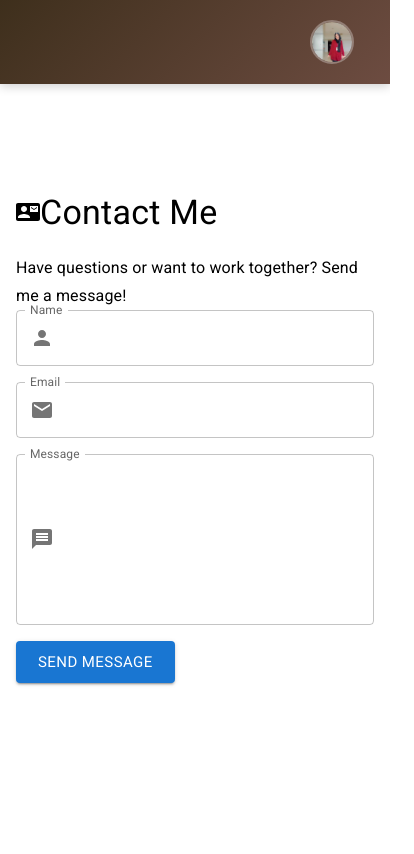
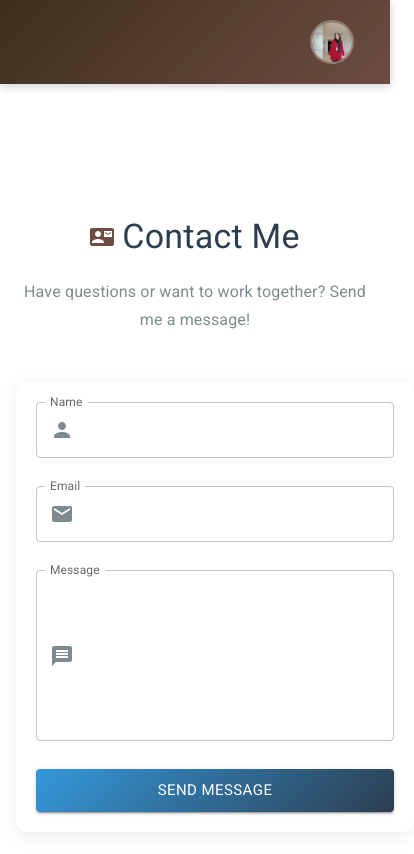
Before and after one commit to adina142/react-css-portfolio, a React (Create React App) app: page /contact in a window 390 px wide. Shown: the top 854 px of the page, 414 px wide, since content can reach past the window. Built offline with nearby package versions, Linux system fonts and the light colour scheme; some icons are missing.

Commit message:
Update Contact.module.css For styling

```diff
--- a/src/pages/Contact/Contact.module.css
+++ b/src/pages/Contact/Contact.module.css
@@ -1,24 +1,199 @@
 .container {
-    padding-top: 3rem;         /* Push form downward a little */
-    padding-left: 260px;       /* Adjust for sidebar width */
-    padding-right: 2rem;
-    box-sizing: border-box;
+  margin-left: 280px;
+  padding: 3rem 1rem;
+  transition: margin 0.3s ease;
+  min-height: calc(100vh - 64px);
+  display: flex;
+  flex-direction: column;
+  justify-content: center;
+  max-width: 1200px; /* Increased max-width */
+}
+
+.headerBox {
+  text-align: center;
+  margin-bottom: 3rem;
+  max-width: 800px; /* Added max-width for header */
+  margin-left: auto;
+  margin-right: auto;
+}
+
+.pageTitle {
+  margin-bottom: 0.5rem;
+  font-weight: 700;
+  color: #2c3e50;
+  display: flex;
+  align-items: center;
+  justify-content: center;
+  gap: 0.5rem;
+}
+
+.pageSubtitle {
+  color: #7f8c8d;
+  font-weight: 400;
+  max-width: 600px;
+  margin: 0 auto;
+}
+
+.titleIcon {
+  font-size: 2rem;
+  color: #6d4c41;
+}
+
+.form {
+  display: flex;
+  flex-direction: column;
+  gap: 1.75rem;
+  width: 100%;
+  max-width: 800px; /* Increased from 700px to 800px */
+  margin: 0 auto;
+  padding: 2.5rem;
+  background: white;
+  border-radius: 12px;
+  box-shadow: 0 4px 20px rgba(0, 0, 0, 0.08);
+  animation: fadeIn 0.5s ease-out;
+}
+
+.formGroup {
+  width: 100%;
+}
+
+.textField {
+  width: 100%;
+}
+
+.textField .MuiOutlinedInput-root {
+  border-radius: 8px;
+}
+
+.textField .MuiOutlinedInput-root:hover .MuiOutlinedInput-notchedOutline {
+  border-color: #6d4c41;
+}
+
+.textField .Mui-focused .MuiOutlinedInput-notchedOutline {
+  border-color: #6d4c41;
+  border-width: 2px;
+}
+
+.inputIcon {
+  color: #7f8c8d;
+}
+
+.messageField {
+  min-height: 150px;
+}
+
+.submitButton {
+  background: linear-gradient(135deg, #3498db 0%, #2c3e50 100%) !important;
+  color: white !important;
+  padding: 0.75rem 3rem;
+  font-weight: 600;
+  margin-top: 1rem;
+  border-radius: 8px;
+  text-transform: none;
+  font-size: 1rem;
+  box-shadow: 0 4px 6px rgba(0, 0, 0, 0.1);
+  transition: all 0.3s ease;
+}
+
+.submitButton:hover {
+  transform: translateY(-2px);
+  box-shadow: 0 6px 12px rgba(0, 0, 0, 0.15);
+}
+
+.successMessage {
+  color: #27ae60;
+  text-align: center;
+  margin-top: 1.5rem;
+  padding: 1rem;
+  background-color: rgba(39, 174, 96, 0.1);
+  border-radius: 8px;
+  animation: slideUp 0.3s ease-out;
+}
+
+/* Animations */
+@keyframes fadeIn {
+  from {
+    opacity: 0;
+    transform: translateY(20px);
+  }
+  to {
+    opacity: 1;
+    transform: translateY(0);
+  }
+}
+
+@keyframes slideUp {
+  from {
+    opacity: 0;
+    transform: translateY(10px);
+  }
+  to {
+    opacity: 1;
+    transform: translateY(0);
+  }
+}
+
+/* Responsive styles */
+@media (max-width: 1200px) {
+  .container {
+    margin-left: 0;
+    padding: 3rem 2rem;
+  }
+}
+
+@media (max-width: 900px) {
+  .form {
+    max-width: 700px;
+    padding: 2rem;
+  }
+}
+
+@media (max-width: 600px) {
+  .container {
+    padding: 1.5rem 1rem;
+  }
+
+  .form {
+    padding: 1.5rem;
+    max-width: 100%;
   }
 
   .pageTitle {
-    margin-bottom: 2rem;
-    text-align: left;
+    font-size: 1.75rem;
+  }
+
+  .pageSubtitle {
+    font-size: 0.9rem;
+  }
+
+  .textField {
+    font-size: 0.875rem;
+  }
+
+  .messageField {
+    min-height: 120px;
+  }
+
+  .submitButton {
+    width: 100%;
+    padding: 0.75rem;
+  }
+}
+
+@media (max-width: 400px) {
+  .container {
+    padding: 1rem 0.75rem;
   }
 
   .form {
-    width: 100%;
-    max-width: 900px;          /* Long horizontal form */
+    padding: 1.25rem;
   }
 
-  .formGroup {
-    margin-bottom: 1rem;
+  .pageTitle {
+    font-size: 1.5rem;
   }
-  .boldItalic {
-    font-weight: bold;
-    font-style: italic;
+
+  .titleIcon {
+    font-size: 1.5rem;
   }
+}
```
